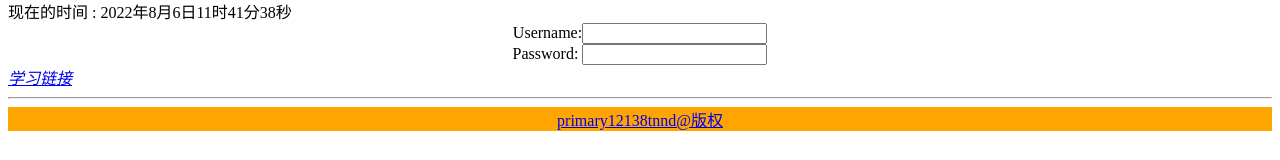
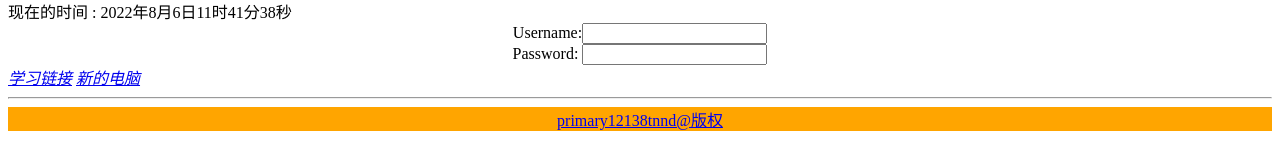
Before and after one commit to primary12138tnnd/personal-web, a plain HTML site: page index.html in a window 1280 px wide. Shown: the part 130-290 px from the top of the page. Drawn offline with Linux system fonts and the light colour scheme.

Commit message:
Update index.html

```diff
--- a/index.html
+++ b/index.html
@@ -31,6 +31,8 @@
             </form>
             </div>
             <a href="https://www.runoob.com/html"><i>学习链接</i></a>
+            <a href="https://primary12138tnnd.github.io/personal-web/Newcomputer.html
+"><i>新的电脑</i></a>
             <hr>
             <div id="footer" style="background-color:#FFA500;clear:both;text-align:center;">
             <a href="https://github.com/primary12138tnnd?tab=repositories">primary12138tnnd@版权</a>
```
